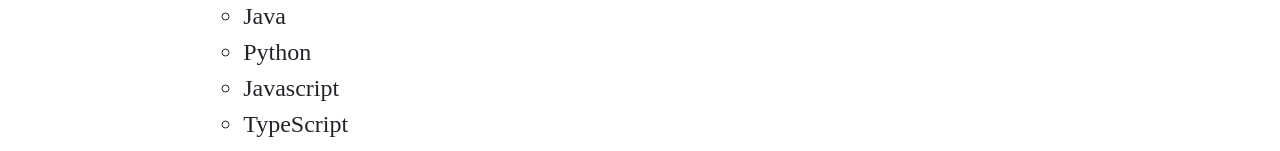
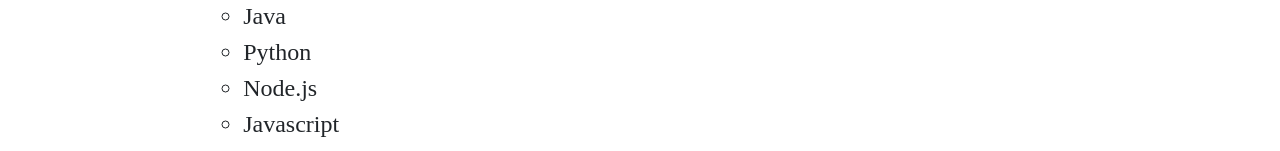
Before and after one commit to jeffersonwilliam/react-portfolio, a React (Create React App) app: page /#/ in a window 1280 px wide. Shown: the part 553-704 px from the top of the page. Built offline with nearby package versions, Linux system fonts and the light colour scheme; a web font is replaced by a local one.

Commit message:
added node.js

```diff
--- a/src/about/about.js
+++ b/src/about/about.js
@@ -24,6 +24,7 @@ function About() {
       <ul>
         <li className="tool-list">Java</li>
         <li className="tool-list">Python</li>
+        <li className="tool-list">Node.js</li>
         <li className="tool-list">Javascript</li>
         <li className="tool-list">TypeScript</li>
         <li className="tool-list">React</li>
```
